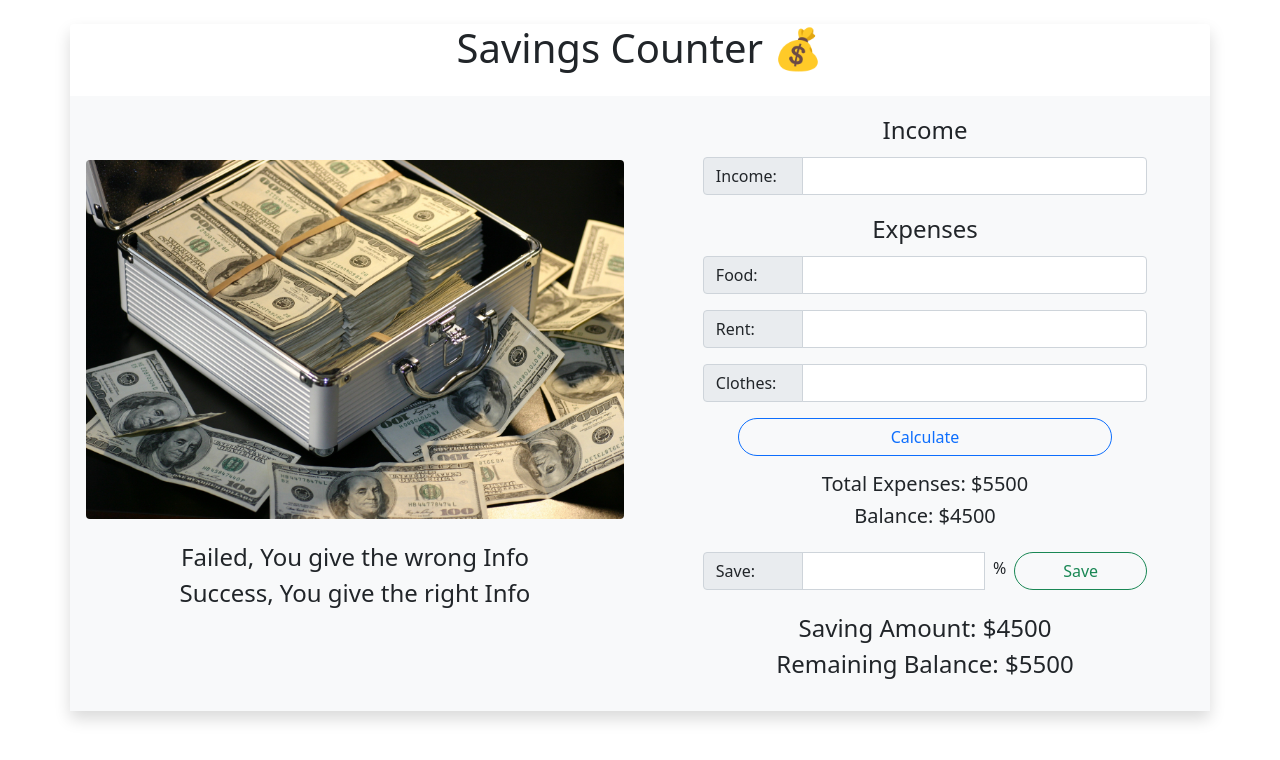
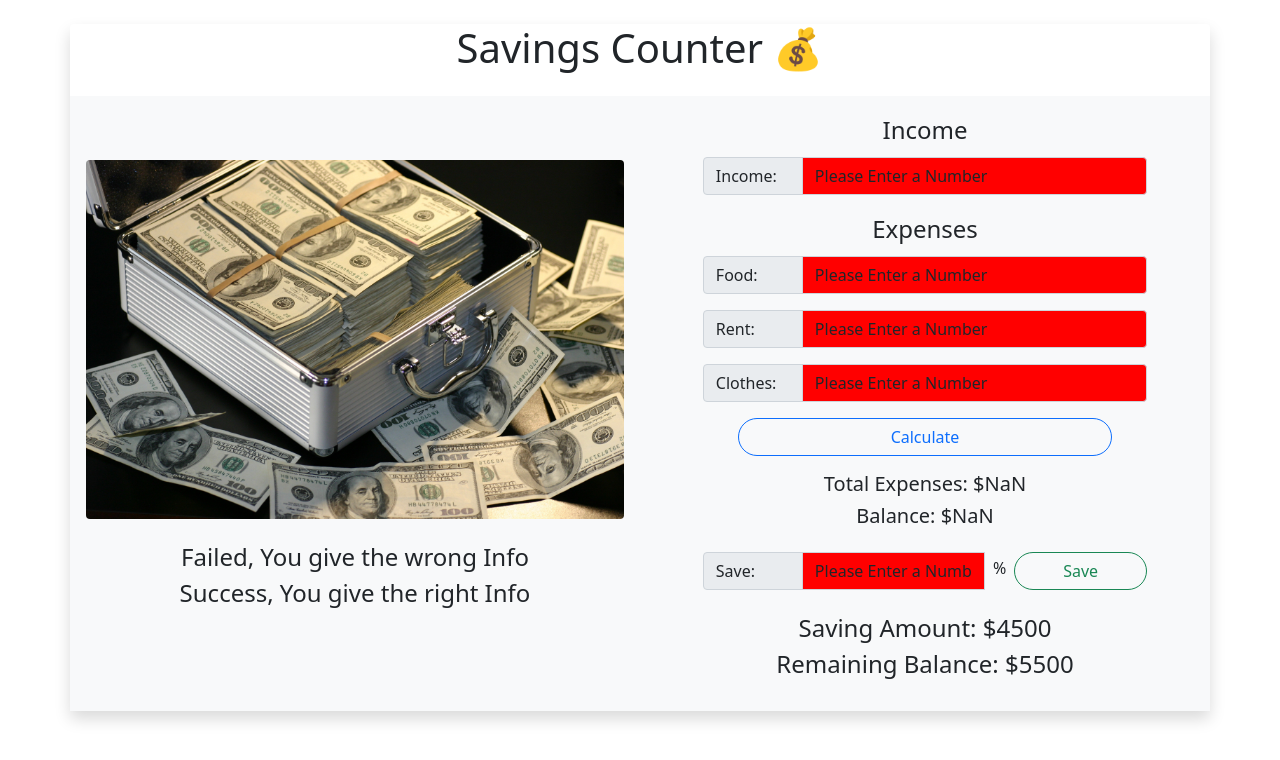
Before and after one commit to iinaamasum/savings-counter, a plain HTML site: page index.html in a window 1280 px wide. Both pictures are taken after typing "Sample", "Sample", "Sample", "Sample" into the empty fields and a click on the button "Calculate". Drawn offline with nearby package versions, Linux system fonts and the light colour scheme.

Commit message:
validation and update balance

```diff
--- a/index.html
+++ b/index.html
@@ -35,7 +35,7 @@
           <div class="col-10 mx-auto">
             <h4 class="text-center py-1">Income</h4>
             <div class="input-group mb-3">
-              <span class="input-group-text" >Income: </span>
+              <span class="input-group-text">Income: </span>
               <input type="text" class="form-control shadow-none" id="input-one" aria-describedby="basic-addon3">
             </div>
           </div>
@@ -45,15 +45,15 @@
           <div class="col-10 mx-auto">
             <h4 class="text-center py-1">Expenses</h4>
             <div class="input-group mb-3">
-              <span class="input-group-text" >Food: </span>
+              <span class="input-group-text">Food: </span>
               <input type="text" class="form-control shadow-none" id="input-two">
             </div>
             <div class="input-group mb-3">
-              <span class="input-group-text text-center" >Rent: </span>
+              <span class="input-group-text text-center">Rent: </span>
               <input type="text" class="form-control shadow-none" id="input-three">
             </div>
             <div class="input-group mb-3">
-              <span class="input-group-text" >Clothes: </span>
+              <span class="input-group-text">Clothes: </span>
               <input type="text" class="form-control shadow-none" id="input-four">
             </div>
 
@@ -61,13 +61,13 @@
           <button type="button" id="calculate-btn"
             class="btn btn-outline-primary shadow-none col-8 mx-auto rounded-pill">Calculate</button>
           <div class="col-10 mx-auto text-center py-3">
-            <h5>Total Expenses: $<span>5500</span> </h5>
-            <h5>Balance: $<span>4500</span></h5>
+            <h5>Total Expenses: $<span id="total-exp">5500</span> </h5>
+            <h5>Balance: $<span id="balance">4500</span></h5>
           </div>
           <!-- Savings -->
           <div class="col-10 mx-auto">
             <div class="input-group mb-3">
-              <span class="input-group-text" >Save: </span>
+              <span class="input-group-text">Save: </span>
               <input type="text" class="form-control shadow-none" id="input-five">
               <span class="mx-2 mt-1">%</span>
               <button type="button" class="btn btn-outline-success
@@ -76,8 +76,8 @@
             </div>
           </div>
           <div class="col-10 mx-auto text-center py-2">
-            <h4>Saving Amount: $<span>4500</span></h4>
-            <h4>Remaining Balance: $<span>5500</span> </h4>
+            <h4>Saving Amount: $<span id="saving-amount">4500</span></h4>
+            <h4>Remaining Balance: $<span id="remaining-amount">5500</span> </h4>
           </div>
         </div>
       </div>
--- a/js/app.js
+++ b/js/app.js
@@ -1,15 +1,26 @@
 function readInput(id) {
   const intput = document.getElementById(id);
   const inputValue = parseFloat(intput.value);
-  intput.value = "";
-  return inputValue;
+  if (inputValue === Number) {
+    intput.value = "";
+    return inputValue;
+  } else {
+    intput.style.background = "red";
+    intput.value = "Please Enter a Number"
+  }
 }
 
 /* catching input from input feild */
 document.getElementById("calculate-btn").addEventListener("click", function () {
-  const inputValOne = readInput("input-one");
-  const inputValTwo = readInput("input-two");
-  const inputValThree = readInput("input-three");
-  const inputValFour = readInput("input-four");
-  const inputValFive = readInput("input-five");
+  const income = readInput("input-one");
+  const food = readInput("input-two");
+  const rent = readInput("input-three");
+  const clothes = readInput("input-four");
+  const savingPercent = readInput("input-five");
+
+  const totalExpenses = food + rent + clothes;
+  const currentBalance = income - totalExpenses;
+
+  document.getElementById("total-exp").innerText = totalExpenses;
+  document.getElementById("balance").innerText = currentBalance;
 });
```
